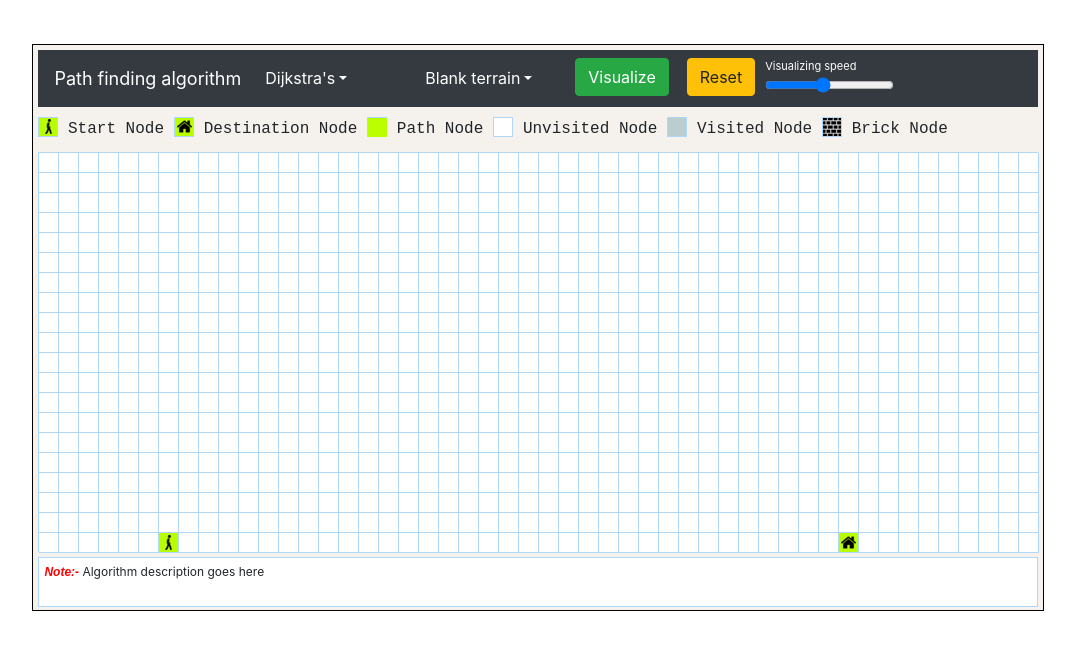
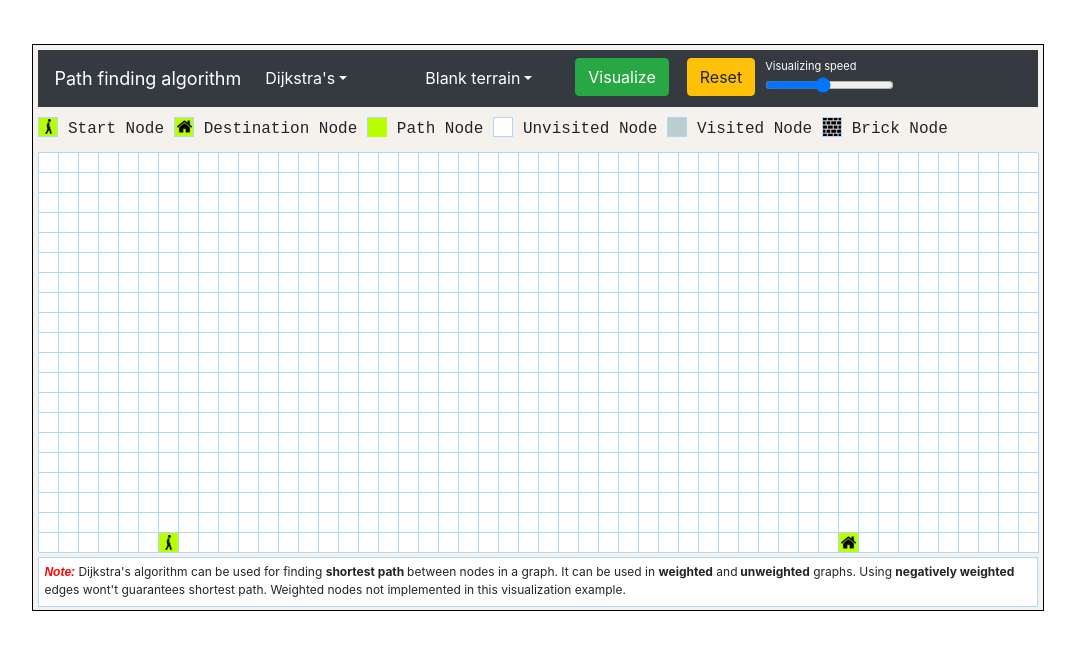
Before and after one commit to josinho101/pathfinding-visualizer, a React (Create React App) app: page / in a window 1280 px wide. Shown: the top 650 px of the page, without its empty margins (134-1209 px from the left). Built offline with nearby package versions, Linux system fonts and the light colour scheme.

Commit message:
Added footer notes for dijkstra algorithm

```diff
--- a/src/components/stage/stagefooter.tsx
+++ b/src/components/stage/stagefooter.tsx
@@ -6,10 +6,37 @@ interface Props {
 }
 
 const StageFooter: React.FunctionComponent<Props> = (props) => {
+  const getDijkstraDescription = () => {
+    return (
+      <span>
+        Dijkstra's algorithm can be used for finding <b>shortest path </b>
+        between nodes in a graph. It can be used in <b>weighted</b> and
+        <b> unweighted</b> graphs. Using <b> negatively weighted</b> edges
+        wont't guarantees shortest path. Weighted nodes not implemented in this
+        visualization example.
+      </span>
+    );
+  };
+
+  /**
+   * return description
+   * @param algorithm algorithm
+   */
+  const getDescription = (algorithm: enums.Algorithm) => {
+    let description: JSX.Element = <React.Fragment />;
+    switch (algorithm) {
+      case enums.Algorithm.Dijkstra:
+        description = getDijkstraDescription();
+        break;
+    }
+
+    return description;
+  };
+
   return (
     <div className="stage-footer">
-      <span className="note">Note:- </span>
-      <span>Algorithm description goes here</span>
+      <span className="note">Note: </span>
+      {getDescription(props.selectedAlgorithm)}
     </div>
   );
 };
```
